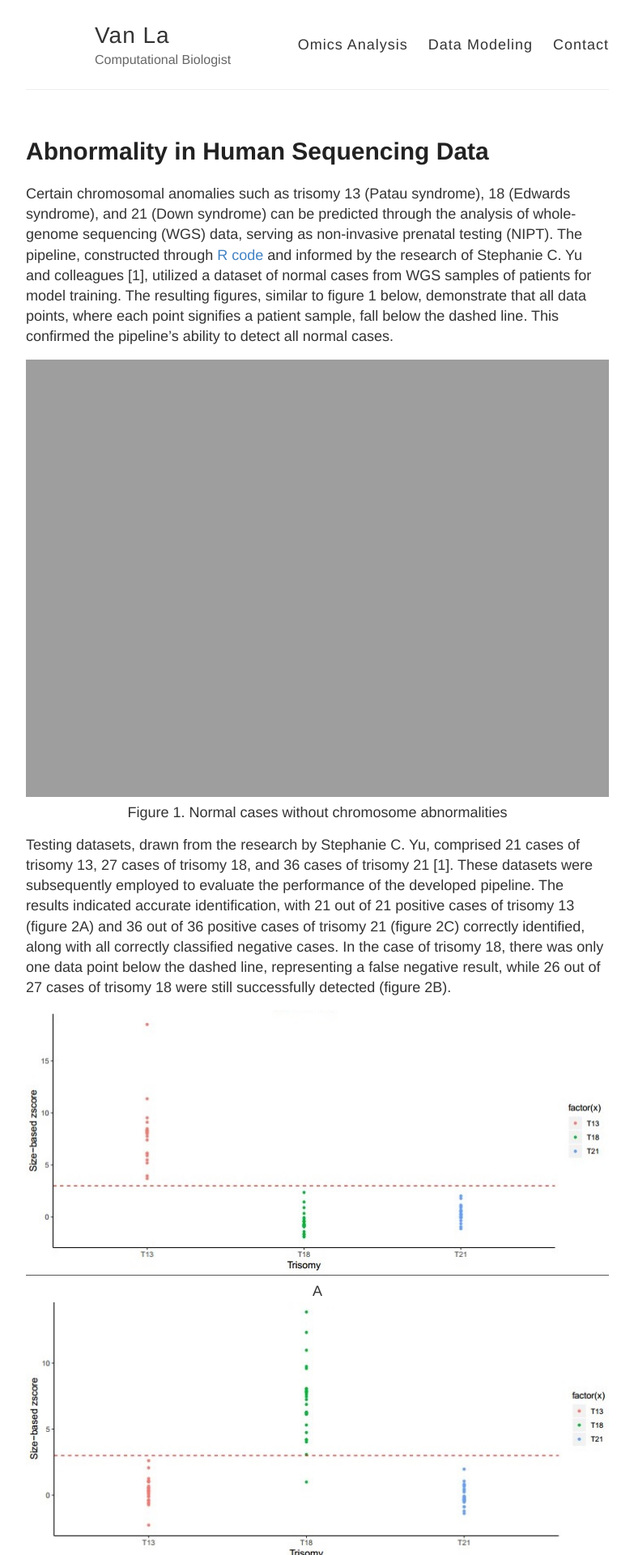
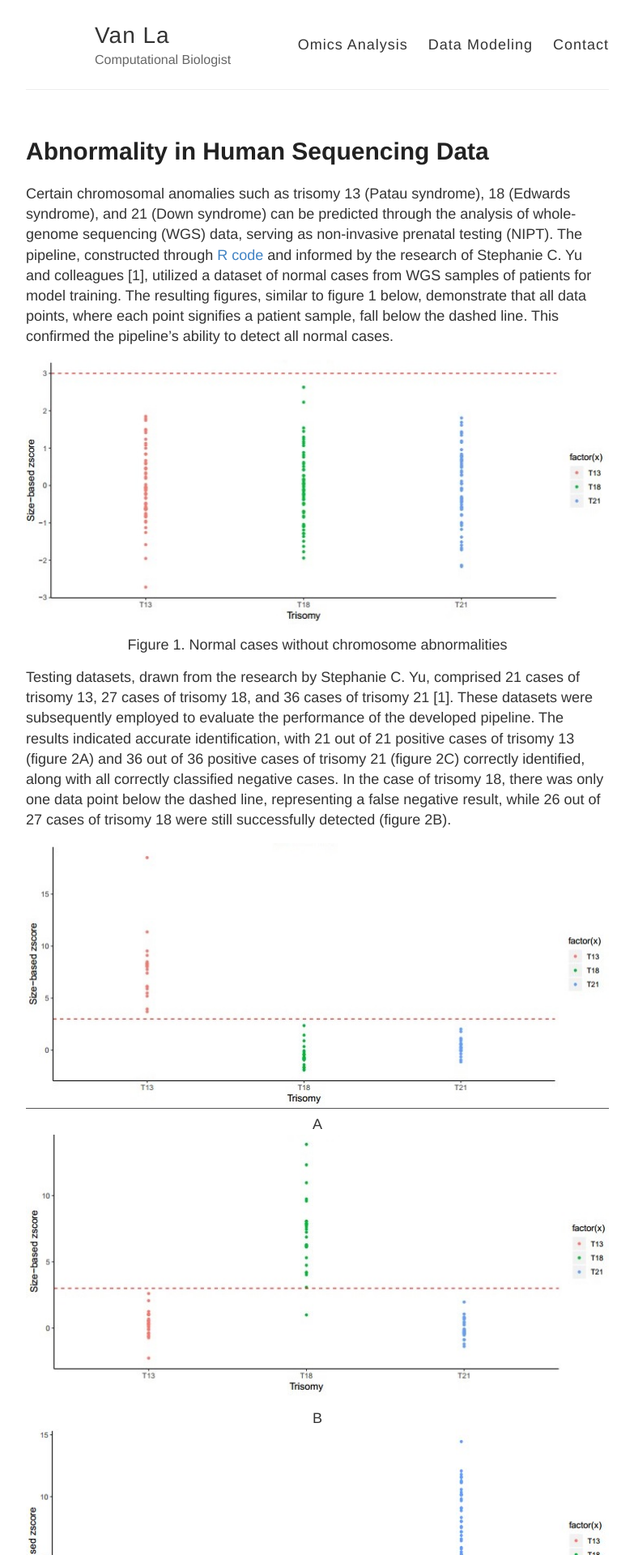
Before and after one commit to vanngocthuyla/Data_Analysis, a Jekyll site: the page built from _pages/omics/NIPT.md, in a window 1280 px wide. Shown: the top 1920 px of the page at 81% size, without its empty margins (248-1031 px from the left). Built offline with Jekyll 4.4.1, drawn with Linux system fonts in a browser that asks for light colours; our own code applies the rules of GitHub Pages for plain Markdown files.

Commit message:
Update NIPT.md

```diff
--- a/_pages/omics/NIPT.md
+++ b/_pages/omics/NIPT.md
@@ -2,7 +2,7 @@
 
 Certain chromosomal anomalies such as trisomy 13 (Patau syndrome), 18 (Edwards syndrome), and 21 (Down syndrome) can be predicted through the analysis of whole-genome sequencing (WGS) data, serving as non-invasive prenatal testing (NIPT). The pipeline, constructed through [R code](https://github.com/vanngocthuyla/Data_Analysis/tree/gh-pages/scripts/sequencing/NIPT.R) and informed by the research of Stephanie C. Yu and colleagues [1], utilized a dataset of normal cases from WGS samples of patients for model training. The resulting figures, similar to figure 1 below, demonstrate that all data points, where each point signifies a patient sample, fall below the dashed line. This confirmed the pipeline's ability to detect all normal cases.
 
-<div align="center"> <img src='https://vanngocthuyla.github.io/Data_Analysis/images/sequencing/NIPT_Normal.jpg' width="800"> </div>
+<div align="center"> <img src='https://vanngocthuyla.github.io/Data_Analysis/images/omics/NIPT_Normal.jpg' width="800"> </div>
 <div align="center">Figure 1. Normal cases without chromosome abnormalities</div>
 
 Testing datasets, drawn from the research by Stephanie C. Yu, comprised 21 cases of trisomy 13, 27 cases of trisomy 18, and 36 cases of trisomy 21 [1]. These datasets were subsequently employed to evaluate the performance of the developed pipeline. The results indicated accurate identification, with 21 out of 21 positive cases of trisomy 13 (figure 2A) and 36 out of 36 positive cases of trisomy 21 (figure 2C) correctly identified, along with all correctly classified negative cases. In the case of trisomy 18, there was only one data point below the dashed line, representing a false negative result, while 26 out of 27 cases of trisomy 18 were still successfully detected (figure 2B).
```
